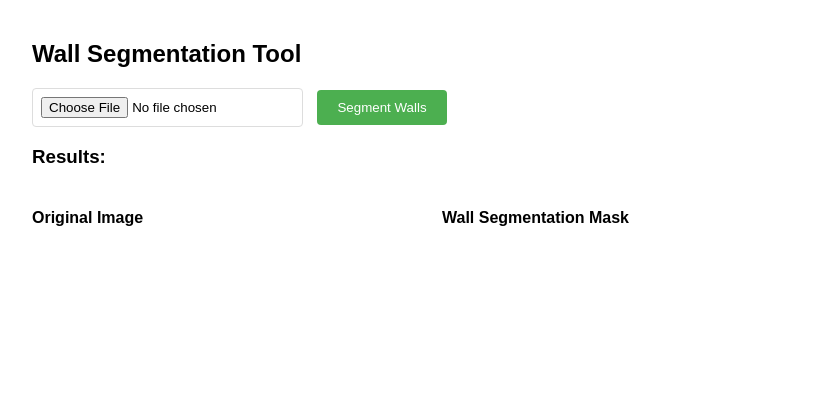
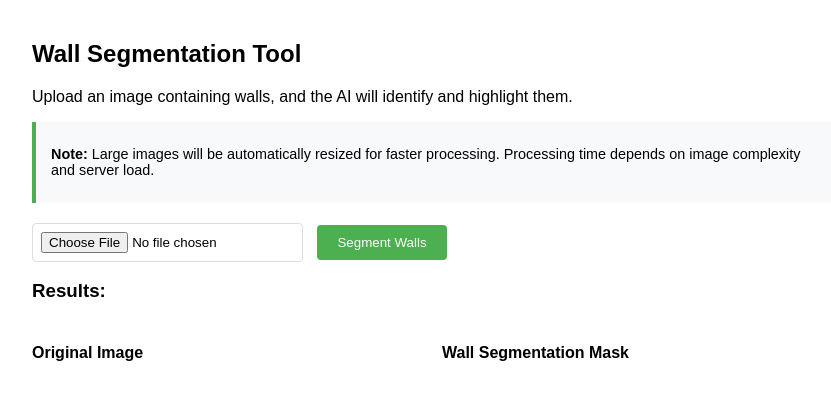
Before and after one commit to zackweb-pro/image-segmentation, a Flask app: page / in a window 1280 px wide. Shown: the top 400 px of the page, without its empty margins (208-1039 px from the left). Run offline with Flask 3, Linux system fonts and the light colour scheme.

```diff
--- a/app.py
+++ b/app.py
@@ -40,10 +40,35 @@ else:
 def segment():
     if 'image' not in request.files:
         return jsonify({'error': 'No image uploaded'}), 400
+
     file = request.files['image']
     image = Image.open(file.stream).convert('RGB')
+
+    # Get original dimensions
+    width, height = image.size
+
+    # Resize large images to improve performance (max dimension of 1024 pixels)
+    max_dim = 1024
+    if width > max_dim or height > max_dim:
+        # Calculate new dimensions while preserving aspect ratio
+        if width > height:
+            new_width = max_dim
+            new_height = int(height * (max_dim / width))
+        else:
+            new_height = max_dim
+            new_width = int(width * (max_dim / height))
+
+        # Resize the image
+        print(f"Resizing image from {width}x{height} to {new_width}x{new_height} for faster processing")
+        image = image.resize((new_width, new_height), Image.LANCZOS)
+
+    # Process the image
     mask = segment_walls_image(image)
+
+    # Create output image
     mask_img = Image.fromarray(mask)
+
+    # Return the segmentation mask
     buf = io.BytesIO()
     mask_img.save(buf, format='PNG')
     buf.seek(0)
--- a/templates/index.html
+++ b/templates/index.html
@@ -3,25 +3,76 @@
 <head>
     <meta charset="UTF-8">
     <meta name="viewport" content="width=device-width, initial-scale=1.0">
-    <title>Image Segmentation Upload</title>    <style>
-        body { font-family: Arial, sans-serif; margin: 40px; }
+    <title>Image Segmentation Upload</title>    <style>        body { font-family: Arial, sans-serif; margin: 40px; }
         .container { max-width: 800px; margin: auto; }
         .image-container { display: flex; flex-wrap: wrap; gap: 20px; margin-top: 20px; }
         .image-box { flex: 1; min-width: 300px; }
+        .info-box {
+            background-color: #f8f9fa;
+            border-left: 4px solid #4CAF50;
+            padding: 10px 15px;
+            margin-bottom: 20px;
+            font-size: 0.9em;
+        }
         img { max-width: 100%; border: 1px solid #ddd; border-radius: 4px; }
         button { background-color: #4CAF50; color: white; border: none; padding: 10px 20px;
                 cursor: pointer; border-radius: 4px; margin-left: 10px; }
         button:hover { background-color: #45a049; }
+        button:disabled { background-color: #cccccc; cursor: not-allowed; }
         input[type=file] { border: 1px solid #ddd; padding: 8px; border-radius: 4px; }
+
+        /* Loading spinner and progress bar styles */
+        .loading-container { display: none; margin-top: 20px; text-align: center; }
+        .spinner {
+            border: 4px solid rgba(0, 0, 0, 0.1);
+            width: 36px;
+            height: 36px;
+            border-radius: 50%;
+            border-left-color: #4CAF50;
+            display: inline-block;
+            animation: spin 1s linear infinite;
+        }
+        @keyframes spin {
+            0% { transform: rotate(0deg); }
+            100% { transform: rotate(360deg); }
+        }
+        .progress-bar-container {
+            width: 100%;
+            background-color: #f3f3f3;
+            border-radius: 4px;
+            margin-top: 10px;
+        }
+        .progress-bar {
+            height: 10px;
+            background-color: #4CAF50;
+            border-radius: 4px;
+            width: 0%;
+            transition: width 0.3s;
+        }
+        .status-text {
+            margin-top: 10px;
+            font-style: italic;
+        }
     </style>
 </head>
-<body>
-    <div class="container">
+<body>    <div class="container">
         <h2>Wall Segmentation Tool</h2>
+        <p>Upload an image containing walls, and the AI will identify and highlight them.</p>
+        <div class="info-box">
+            <p><strong>Note:</strong> Large images will be automatically resized for faster processing.
+            Processing time depends on image complexity and server load.</p>
+        </div>
         <form id="uploadForm">
             <input type="file" id="imageInput" name="image" accept="image/*" required />
             <button type="submit">Segment Walls</button>
-        </form>
+        </form><div class="loading-container" id="loadingContainer">
+            <div class="spinner"></div>
+            <div class="progress-bar-container">
+                <div class="progress-bar" id="progressBar"></div>
+            </div>
+            <div class="status-text" id="statusText">Processing image...</div>
+        </div>
+
         <div id="result">
             <h3>Results:</h3>
             <div class="image-container">
@@ -39,6 +90,45 @@
         const form = document.getElementById('uploadForm');
         const segmentedImage = document.getElementById('segmentedImage');
         const originalImage = document.getElementById('originalImage');
+        const loadingContainer = document.getElementById('loadingContainer');
+        const progressBar = document.getElementById('progressBar');
+        const statusText = document.getElementById('statusText');
+        const submitButton = form.querySelector('button[type="submit"]');
+
+        // Simulate progress function
+        function simulateProgress() {
+            let progress = 0;
+            const maxProgress = 90; // Only go to 90%, the last 10% when response arrives
+
+            // Start with faster progress, then slow down to simulate processing time
+            const interval = setInterval(() => {
+                if (progress < 30) {
+                    progress += 5;
+                } else if (progress < 60) {
+                    progress += 2;
+                } else if (progress < maxProgress) {
+                    progress += 0.5;
+                } else {
+                    clearInterval(interval);
+                    return;
+                }
+
+                progressBar.style.width = `${progress}%`;
+
+                // Update status text based on progress
+                if (progress < 25) {
+                    statusText.textContent = "Loading image...";
+                } else if (progress < 50) {
+                    statusText.textContent = "Preprocessing...";
+                } else if (progress < 75) {
+                    statusText.textContent = "Analyzing walls...";
+                } else {
+                    statusText.textContent = "Generating segmentation mask...";
+                }
+            }, 200);
+
+            return interval;
+        }
 
         form.onsubmit = async (e) => {
             e.preventDefault();
@@ -50,12 +140,24 @@
             originalImage.src = URL.createObjectURL(file);
             originalImage.style.display = 'block';
 
+            // Hide previous result and show loading
+            segmentedImage.style.display = 'none';
+            loadingContainer.style.display = 'block';
+            progressBar.style.width = '0%';
+            statusText.textContent = "Starting...";
+
+            // Disable submit button
+            submitButton.disabled = true;
+
+            // Start progress simulation
+            const progressInterval = simulateProgress();
+
             // Send image for segmentation
             const formData = new FormData();
             formData.append('image', file);
-            segmentedImage.style.display = 'none';
 
             try {
+                const startTime = Date.now();
                 const response = await fetch('/segment', {
                     method: 'POST',
                     body: formData
@@ -64,10 +166,27 @@
                 if (!response.ok) throw new Error('Segmentation failed');
 
                 const blob = await response.blob();
+
+                // Complete the progress bar
+                clearInterval(progressInterval);
+                progressBar.style.width = '100%';
+                statusText.textContent = `Processing completed in ${((Date.now() - startTime)/1000).toFixed(1)}s`;
+
+                // Show the result
                 segmentedImage.src = URL.createObjectURL(blob);
                 segmentedImage.style.display = 'block';
+
+                // Hide loading indicator after a short delay
+                setTimeout(() => {
+                    loadingContainer.style.display = 'none';
+                }, 1000);
             } catch (err) {
+                clearInterval(progressInterval);
+                loadingContainer.style.display = 'none';
                 alert('Error: ' + err.message);
+            } finally {
+                // Re-enable submit button
+                submitButton.disabled = false;
             }
         };
     </script>
```
